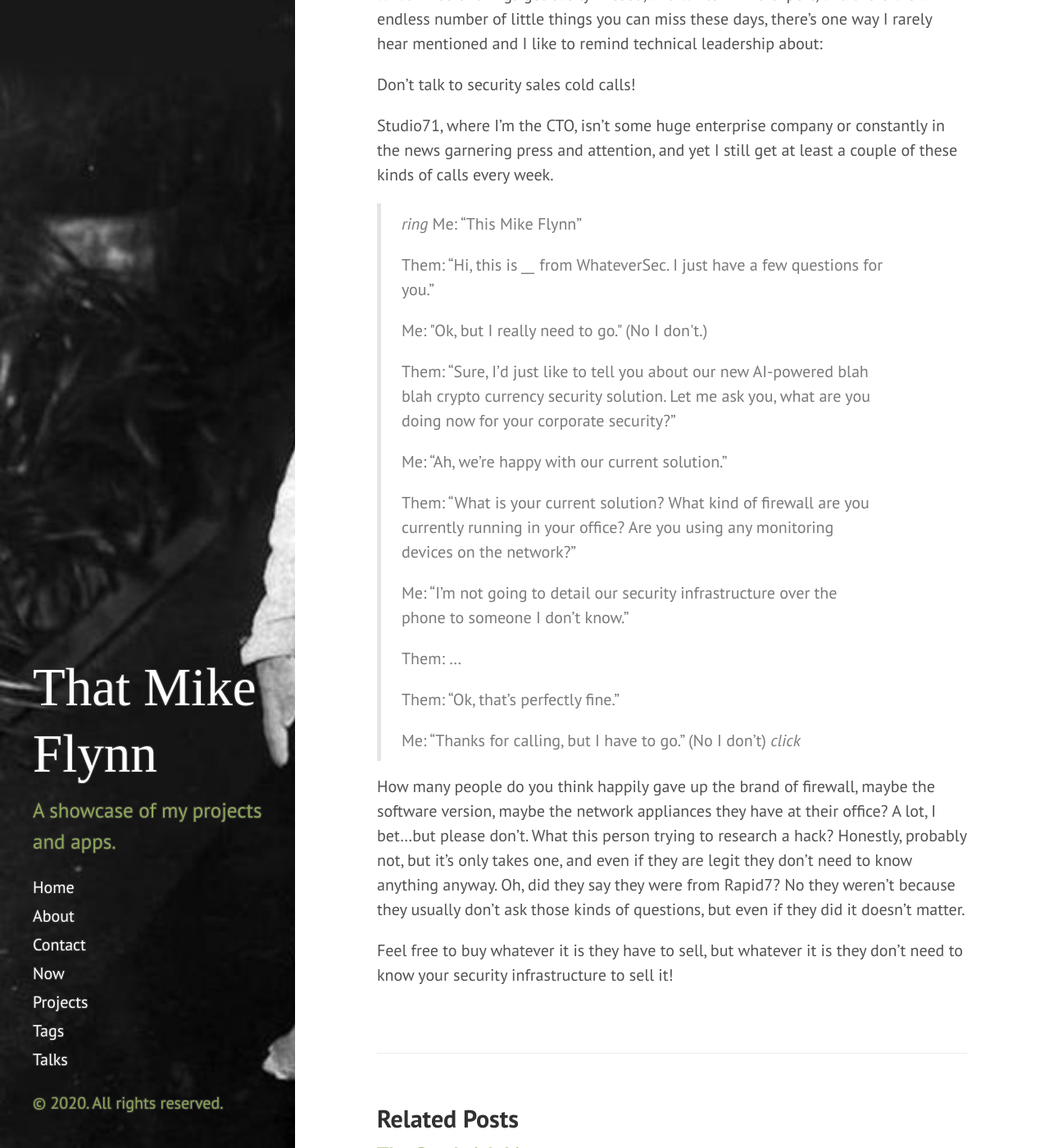
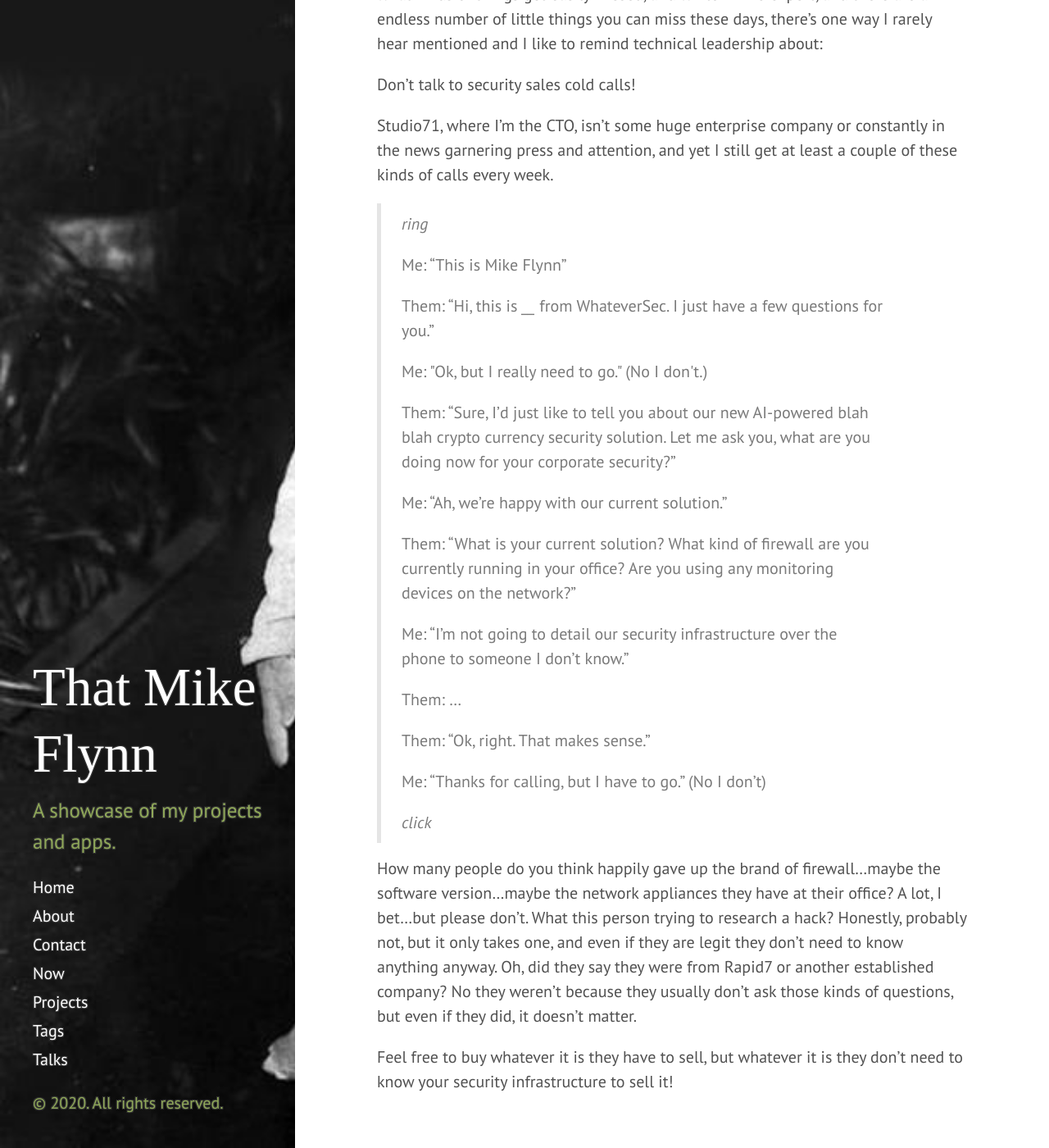
Before and after one commit to mikeflynn/thatmikeflynn.com-archive, a Jekyll site: the page built from _posts/2020-02-14-the-infosec-coldcall.md, in a window 1280 px wide and 1400 px high, scrolled down 777 px. Shown: the whole window at 82% size. Built offline with Jekyll 4.4.1, drawn with Linux system fonts in a browser that asks for light colours; nearby versions of some CDN libraries; some web fonts are replaced.

Commit message:
Edits to post.

```diff
--- a/_posts/2020-02-14-the-infosec-coldcall.md
+++ b/_posts/2020-02-14-the-infosec-coldcall.md
@@ -14,7 +14,8 @@ Don't talk to security sales cold calls!
 Studio71, where I'm the CTO, isn't some huge enterprise company or constantly in the news garnering press and attention, and yet I still get at least a couple of these kinds of calls every week.
 
 > *ring*
-> Me: "This Mike Flynn"
+>
+> Me: "This is Mike Flynn"
 >
 > Them: "Hi, this is ____ from WhateverSec. I just have a few questions for you."
 >
@@ -30,11 +31,12 @@ Studio71, where I'm the CTO, isn't some huge enterprise company or constantly in
 >
 > Them: ...
 >
-> Them: "Ok, that's perfectly fine."
+> Them: "Ok, right. That makes sense."
 >
 > Me: "Thanks for calling, but I have to go." (No I don't)
+>
 > *click*
 
-How many people do you think happily gave up the brand of firewall, maybe the software version, maybe the network appliances they have at their office? A lot, I bet...but please don't. What this person trying to research a hack? Honestly, probably not, but it's only takes one, and even if they are legit they don't need to know anything anyway. Oh, did they say they were from Rapid7? No they weren't because they usually don't ask those kinds of questions, but even if they did it doesn't matter.
+How many people do you think happily gave up the brand of firewall...maybe the software version...maybe the network appliances they have at their office? A lot, I bet...but please don't. What this person trying to research a hack? Honestly, probably not, but it only takes one, and even if they are legit they don't need to know anything anyway. Oh, did they say they were from Rapid7 or another established company? No they weren't because they usually don't ask those kinds of questions, but even if they did, it doesn't matter.
 
 Feel free to buy whatever it is they have to sell, but whatever it is they don't need to know your security infrastructure to sell it!
```
